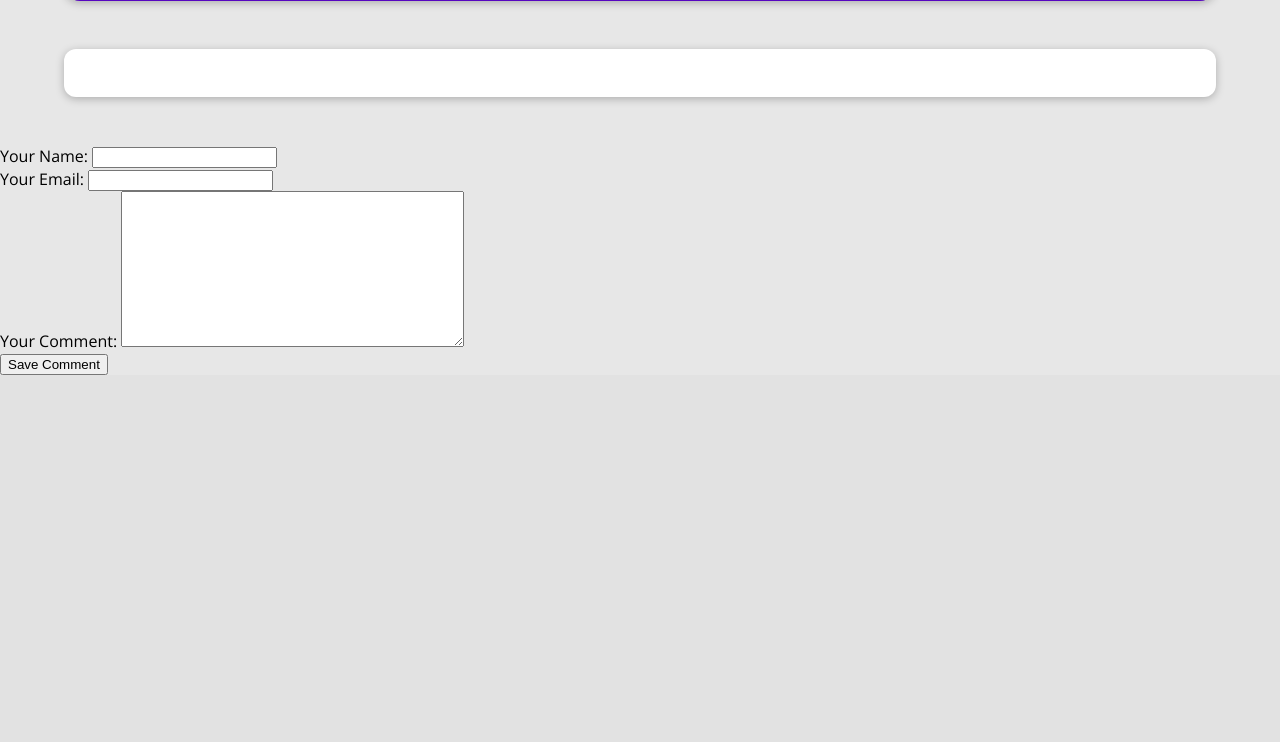
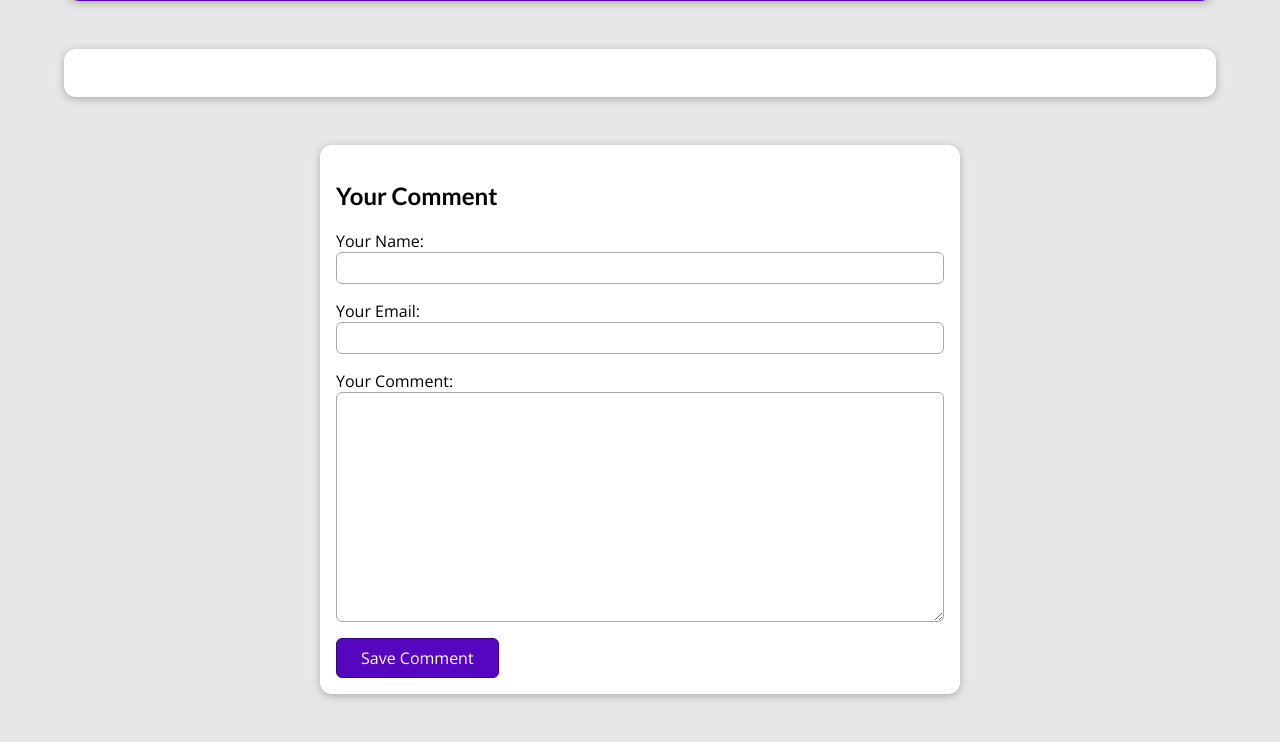
Before and after one commit to GrodTheGreat/Udemy-Django, a Django app: template my_site/blog/templates/blog/post-detail.html in a window 1280 px wide. Shown: the part 479-1221 px from the top of the page. Before the commit the page ends 854 px from the top, so only its background shows below. Run offline with Django 5.2, Linux system fonts and the light colour scheme; the template is opened without the code that fills it: values that come from a table or form of the project are taken from there, others are empty.

Commit message:
Complete Styling the Comment Form lesson

```diff
--- a/my_site/blog/static/blog/styles/post-detail.css
+++ b/my_site/blog/static/blog/styles/post-detail.css
@@ -74,3 +74,48 @@ main {
   font-weight: bold;
   margin-right: 0.5rem;
 }
+
+#comment-form {
+  margin: 3rem auto;
+  padding: 1rem;
+  width: 90%;
+  max-width: 40rem;
+  border-radius: 12px;
+  background-color: white;
+  box-shadow: 0 2px 8px rgba(0, 0, 0, 0.25);
+}
+.form-control {
+  margin-bottom: 1rem;
+}
+
+.form_control label {
+  font-weight: bold;
+  margin-bottom: 0.5rem;
+  display: block;
+}
+
+.form-control input,
+.form-control textarea {
+  display: block;
+  width: 100%;
+  font: inherit;
+  padding: 0.25rem;
+  border-radius: 6px;
+  border: 1px solid darkgray;
+}
+
+#comment-form button {
+  font: inherit;
+  background-color: #5706c0;
+  color: white;
+  border: 1px solid #390281;
+  padding: 0.5rem 1.5rem;
+  border-radius: 6px;
+  cursor: pointer;
+}
+
+#comment-form button:hover,
+#comment-form button:active {
+  background-color: #4f0ba7;
+  border-color: #5706c0;
+}
--- a/my_site/blog/templates/blog/post-detail.html
+++ b/my_site/blog/templates/blog/post-detail.html
@@ -27,10 +27,17 @@
   <main>
     {{ post.content|linebreaks }}
   </main>
-  <div>
+  <section id="comment-form">
+    <h2>Your Comment</h2>
     <form action="">
-      {{ comment_form }}
+      {% for field in comment_form %}
+        <div class="form-control">
+          {{ field.label_tag }}
+          {{ field }}
+          {{ field.errors }}
+        </div>
+      {% endfor %}
       <button type="submit">Save Comment</button>
     </form>
-  </div>
+  </section>
 {% endblock content %}
```
